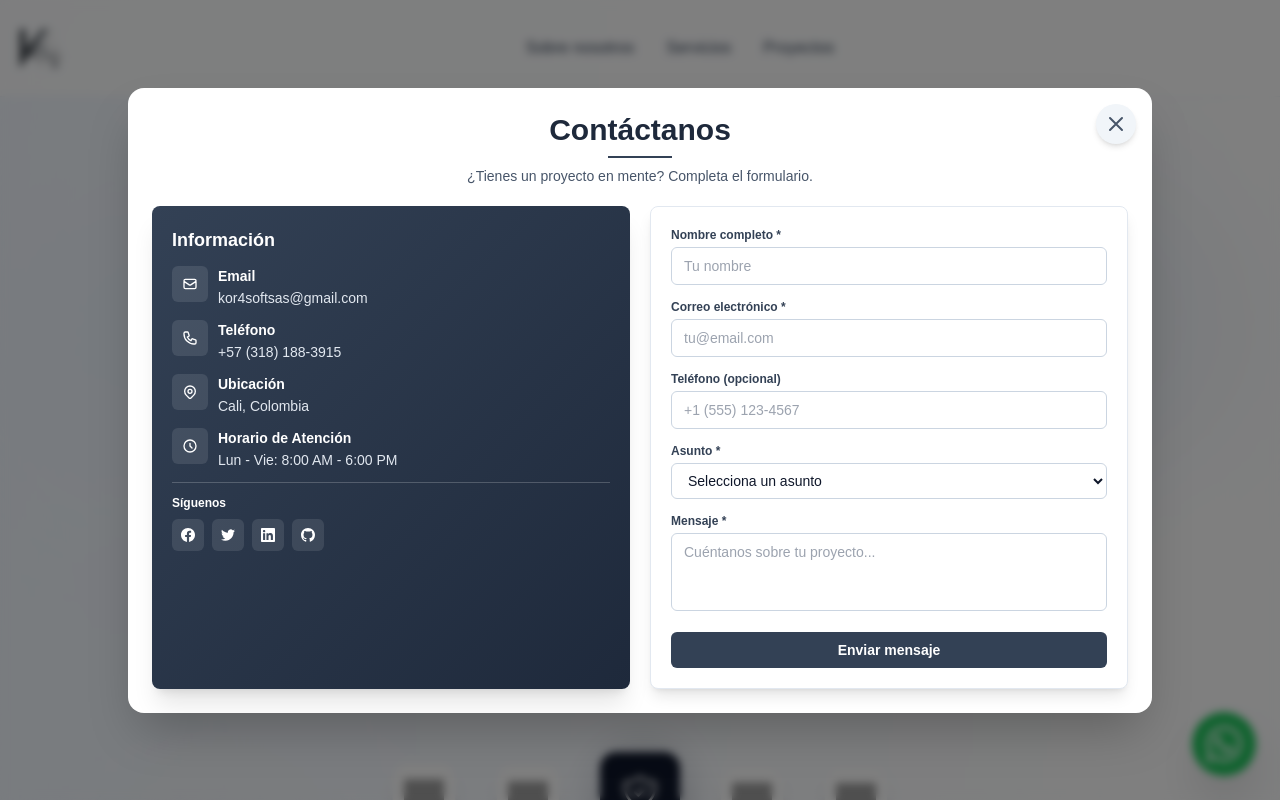
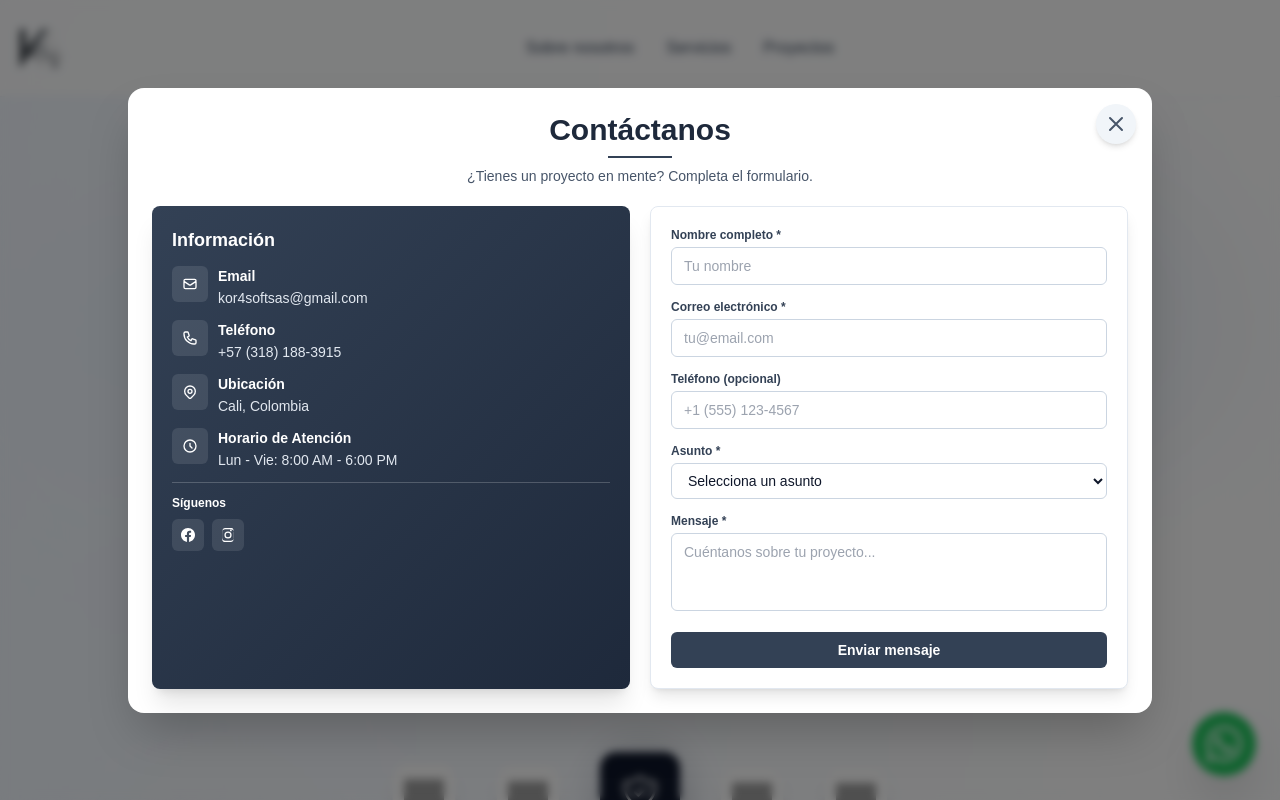
Before and after one commit to kamdevo/Kor4SoftLanding, a Next.js app: page / in a window 1280 px wide. Both pictures are taken after a click on the button "Iniciar Proyecto". Shown: the top 800 px of the page. Built offline with nearby package versions, Linux system fonts and the light colour scheme; grey boxes are pictures that could not be loaded.

Commit message:
terminado lo de redesociales

```diff
--- a/components/ContactForm.tsx
+++ b/components/ContactForm.tsx
@@ -189,24 +189,16 @@ export default function ContactForm({ isOpen, onClose }: ContactFormProps) {
               <div className="hidden lg:block mt-3 pt-3 border-t border-white/20">
                 <h4 className="font-semibold mb-2 text-xs">Síguenos</h4>
                 <div className="flex gap-2 flex-wrap">
-                  <a href="https://www.facebook.com/profile.php?viewas=100000686899395&id=61584353451934" className="w-8 h-8 bg-white/10 hover:bg-white/20 rounded-md flex items-center justify-center transition-colors">
+                  {/* Facebook */}
+                  <a href="https://www.facebook.com/profile.php?viewas=100000686899395&id=61584353451934" target="_blank" rel="noopener noreferrer" className="w-8 h-8 bg-white/10 hover:bg-white/20 rounded-md flex items-center justify-center transition-colors">
                     <svg className="w-3.5 h-3.5" fill="currentColor" viewBox="0 0 24 24">
                       <path d="M24 12.073c0-6.627-5.373-12-12-12s-12 5.373-12 12c0 5.99 4.388 10.954 10.125 11.854v-8.385H7.078v-3.47h3.047V9.43c0-3.007 1.792-4.669 4.533-4.669 1.312 0 2.686.235 2.686.235v2.953H15.83c-1.491 0-1.956.925-1.956 1.874v2.25h3.328l-.532 3.47h-2.796v8.385C19.612 23.027 24 18.062 24 12.073z"/>
                     </svg>
                   </a>
-                  <a href="#" className="w-8 h-8 bg-white/10 hover:bg-white/20 rounded-md flex items-center justify-center transition-colors">
+                  {/* Instagram */}
+                  <a href="https://www.instagram.com/kor4soft/" target="_blank" rel="noopener noreferrer" className="w-8 h-8 bg-white/10 hover:bg-white/20 rounded-md flex items-center justify-center transition-colors">
                     <svg className="w-3.5 h-3.5" fill="currentColor" viewBox="0 0 24 24">
-                      <path d="M23.953 4.57a10 10 0 01-2.825.775 4.958 4.958 0 002.163-2.723c-.951.555-2.005.959-3.127 1.184a4.92 4.92 0 00-8.384 4.482C7.69 8.095 4.067 6.13 1.64 3.162a4.822 4.822 0 00-.666 2.475c0 1.71.87 3.213 2.188 4.096a4.904 4.904 0 01-2.228-.616v.06a4.923 4.923 0 003.946 4.827 4.996 4.996 0 01-2.212.085 4.936 4.936 0 004.604 3.417 9.867 9.867 0 01-6.102 2.105c-.39 0-.779-.023-1.17-.067a13.995 13.995 0 007.557 2.209c9.053 0 13.998-7.496 13.998-13.985 0-.21 0-.42-.015-.63A9.935 9.935 0 0024 4.59z"/>
-                    </svg>
-                  </a>
-                  <a href="#" className="w-8 h-8 bg-white/10 hover:bg-white/20 rounded-md flex items-center justify-center transition-colors">
-                    <svg className="w-3.5 h-3.5" fill="currentColor" viewBox="0 0 24 24">
-                      <path d="M20.447 20.452h-3.554v-5.569c0-1.328-.027-3.037-1.852-3.037-1.853 0-2.136 1.445-2.136 2.939v5.667H9.351V9h3.414v1.561h.046c.477-.9 1.637-1.85 3.37-1.85 3.601 0 4.267 2.37 4.267 5.455v6.286zM5.337 7.433c-1.144 0-2.063-.926-2.063-2.065 0-1.138.92-2.063 2.063-2.063 1.14 0 2.064.925 2.064 2.063 0 1.139-.925 2.065-2.064 2.065zm1.782 13.019H3.555V9h3.564v11.452zM22.225 0H1.771C.792 0 0 .774 0 1.729v20.542C0 23.227.792 24 1.771 24h20.451C23.2 24 24 23.227 24 22.271V1.729C24 .774 23.2 0 22.222 0h.003z"/>
-                    </svg>
-                  </a>
-                  <a href="https://github.com/kor4softsas" className="w-8 h-8 bg-white/10 hover:bg-white/20 rounded-md flex items-center justify-center transition-colors">
-                    <svg className="w-3.5 h-3.5" fill="currentColor" viewBox="0 0 24 24">
-                      <path d="M12 0C5.374 0 0 5.373 0 12c0 5.302 3.438 9.8 8.207 11.387.599.111.793-.261.793-.577v-2.234c-3.338.726-4.033-1.416-4.033-1.416-.546-1.387-1.333-1.756-1.333-1.756-1.089-.745.083-.729.083-.729 1.205.084 1.839 1.237 1.839 1.237 1.07 1.834 2.807 1.304 3.492.997.107-.775.418-1.305.762-1.604-2.665-.305-5.467-1.334-5.467-5.931 0-1.311.469-2.381 1.236-3.221-.124-.303-.535-1.524.117-3.176 0 0 1.008-.322 3.301 1.23A11.509 11.509 0 0112 5.803c1.02.005 2.047.138 3.006.404 2.291-1.552 3.297-1.23 3.297-1.23.653 1.653.242 2.874.118 3.176.77.84 1.235 1.911 1.235 3.221 0 4.609-2.807 5.624-5.479 5.921.43.372.823 1.102.823 2.222v3.293c0 .319.192.694.801.576C20.566 21.797 24 17.3 24 12c0-6.627-5.373-12-12-12z"/>
+                      <path d="M12 2.163c3.204 0 3.584.012 4.85.07 1.366.062 2.633.334 3.608 1.308.975.974 1.246 2.242 1.308 3.608.058 1.266.07 1.646.07 4.85s-.012 3.584-.07 4.85c-.062 1.366-.334 2.633-1.308 3.608-.974.975-2.242 1.246-3.608 1.308-1.266.058-1.646.07-4.85.07s-3.584-.012-4.85-.07c-1.366-.062-2.633-.334-3.608-1.308-.975-.974-1.246-2.242-1.308-3.608C2.175 15.647 2.163 15.267 2.163 12s.012-3.584.07-4.85c.062-1.366.334-2.633 1.308-3.608C4.516 2.567 5.784 2.296 7.15 2.234 8.416 2.176 8.796 2.163 12 2.163zm0-2.163C8.741 0 8.332.013 7.052.072 5.771.131 4.659.417 3.757 1.319c-.902.902-1.188 2.014-1.247 3.295C2.013 5.668 2 6.077 2 12c0 5.923.013 6.332.072 7.613.059 1.281.345 2.393 1.247 3.295.902.902 2.014 1.188 3.295 1.247C8.332 23.987 8.741 24 12 24s3.668-.013 4.948-.072c1.281-.059 2.393-.345 3.295-1.247.902-.902 1.188-2.014 1.247-3.295.059-1.281.072-1.69.072-7.613 0-5.923-.013-6.332-.072-7.613-.059-1.281-.345-2.393-1.247-3.295-.902-.902-2.014-1.188-3.295-1.247C15.668.013 15.259 0 12 0zm0 5.838a6.162 6.162 0 100 12.324 6.162 6.162 0 000-12.324zm0 10.162a3.999 3.999 0 110-7.998 3.999 3.999 0 010 7.998zm6.406-11.845a1.44 1.44 0 11-2.88 0 1.44 1.44 0 012.88 0z"/>
                     </svg>
                   </a>
                 </div>
```
